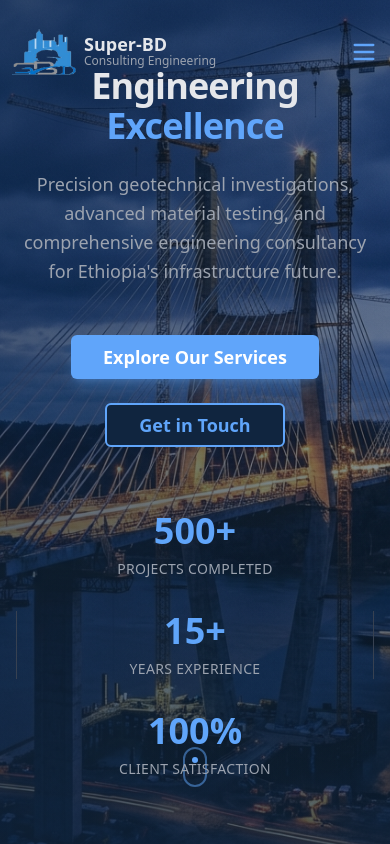
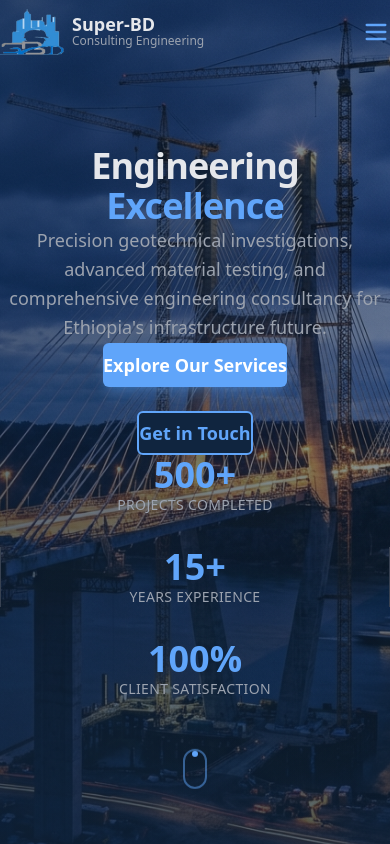
Before and after one commit to Tebarek-W/Super-BD-Consulting-Engineering, a Next.js app: page / in a window 390 px wide. Shown: the top 844 px of the page. Built offline with nearby package versions, Linux system fonts and the light colour scheme.

Commit message:
Update responsivness

```diff
--- a/src/app/globals.css
+++ b/src/app/globals.css
@@ -1,4 +1,17 @@
 @import "tailwindcss";
+
+/* CSS Reset for better cross-device consistency */
+* {
+  box-sizing: border-box;
+  margin: 0;
+  padding: 0;
+}
+
+html {
+  -webkit-text-size-adjust: 100%;
+  -moz-text-size-adjust: 100%;
+  text-size-adjust: 100%;
+}
 
 :root {
   /* Dark Engineering Navy Theme with Green Accents */
--- a/src/app/layout.tsx
+++ b/src/app/layout.tsx
@@ -14,6 +14,11 @@ export const metadata: Metadata = {
   },
   description: "Geotechnical Engineering & Materials Testing Laboratory in Hawassa, Ethiopia.",
   keywords: ["Civil Engineering Ethiopia", "Geotechnical Investigation", "Structural Design", "Construction Supervision", "Material Testing Laboratory", "Project Management", "Super-BD Consulting"],
+  viewport: {
+    width: "device-width",
+    initialScale: 1,
+    maximumScale: 5,
+  },
   openGraph: {
     type: "website",
     locale: "en_US",
```
